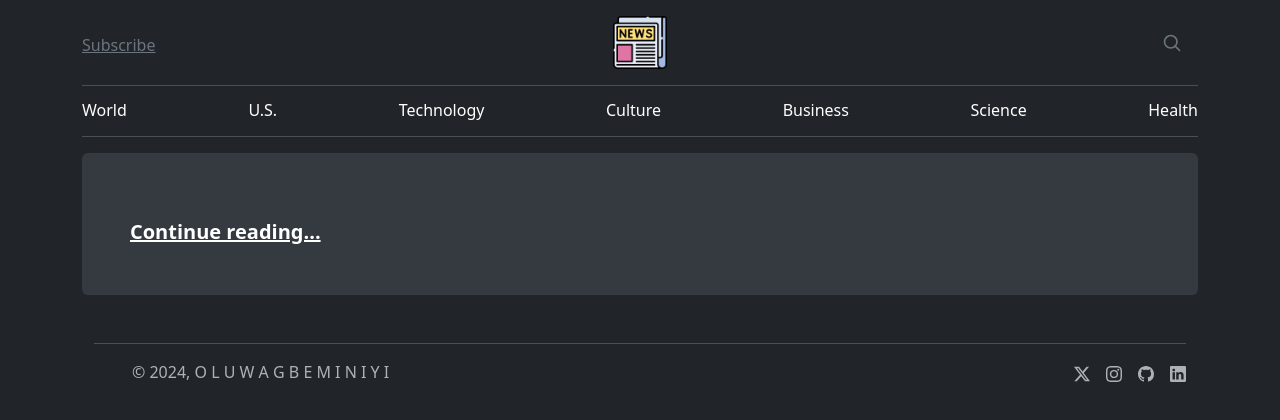
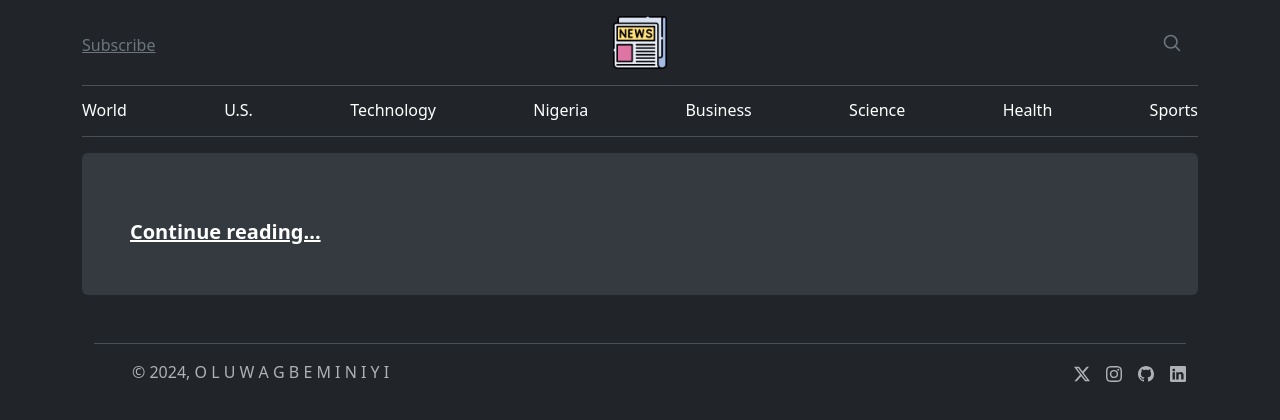
Before and after one commit to Gbeminiyi-A/News_App, a Flask app: page / in a window 1280 px wide. Shown: the top 420 px of the page. Run offline with Flask 3, Linux system fonts and the light colour scheme; data that the repository does not hold is empty.

Commit message:
Chnaged the culture page to Nigeria and added a sports page

```diff
--- a/templates/base.html
+++ b/templates/base.html
@@ -38,10 +38,11 @@
             <a class="nav-item nav-link link-body-emphasis" href="{{url_for('home_page')}}">World</a>
             <a class="nav-item nav-link link-body-emphasis" href="{{url_for('country_page', country='us')}}">U.S.</a>
             <a class="nav-item nav-link link-body-emphasis" href="{{url_for('category_page', category='technology')}}">Technology</a>
-            <a class="nav-item nav-link link-body-emphasis" href="{{url_for('category_page', category='culture')}}">Culture</a>
+            <a class="nav-item nav-link link-body-emphasis" href="{{url_for('country_page', country='ng')}}">Nigeria</a>
             <a class="nav-item nav-link link-body-emphasis" href="{{url_for('category_page', category='business')}}">Business</a>
             <a class="nav-item nav-link link-body-emphasis" href="{{url_for('category_page', category='science')}}">Science</a>
             <a class="nav-item nav-link link-body-emphasis" href="{{url_for('category_page', category='health')}}">Health</a>
+            <a class="nav-item nav-link link-body-emphasis" href="{{url_for('category_page', category='sports')}}">Sports</a>
         </nav>
     </div>
 
```
